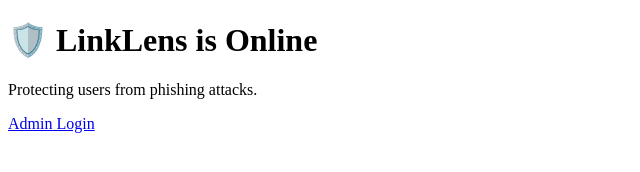
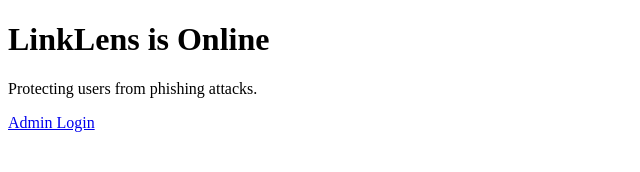
Before and after one commit to Ziriki/CSIT321-LinksLens, a plain HTML site: page website/index.html in a window 1280 px wide. Shown: the whole page, without its empty margins (0-640 px from the left). Drawn offline with Linux system fonts and the light colour scheme.

Commit message:
Remove emoji from the main heading

```diff
--- a/website/index.html
+++ b/website/index.html
@@ -6,7 +6,7 @@
 </head>
 <body>
     <div class="container">
-        <h1>🛡️ LinkLens is Online</h1>
+        <h1>LinkLens is Online</h1>
         <p>Protecting users from phishing attacks.</p>
         <a href="https://admin.linkslens.com" class="btn">Admin Login</a>
     </div>
```
